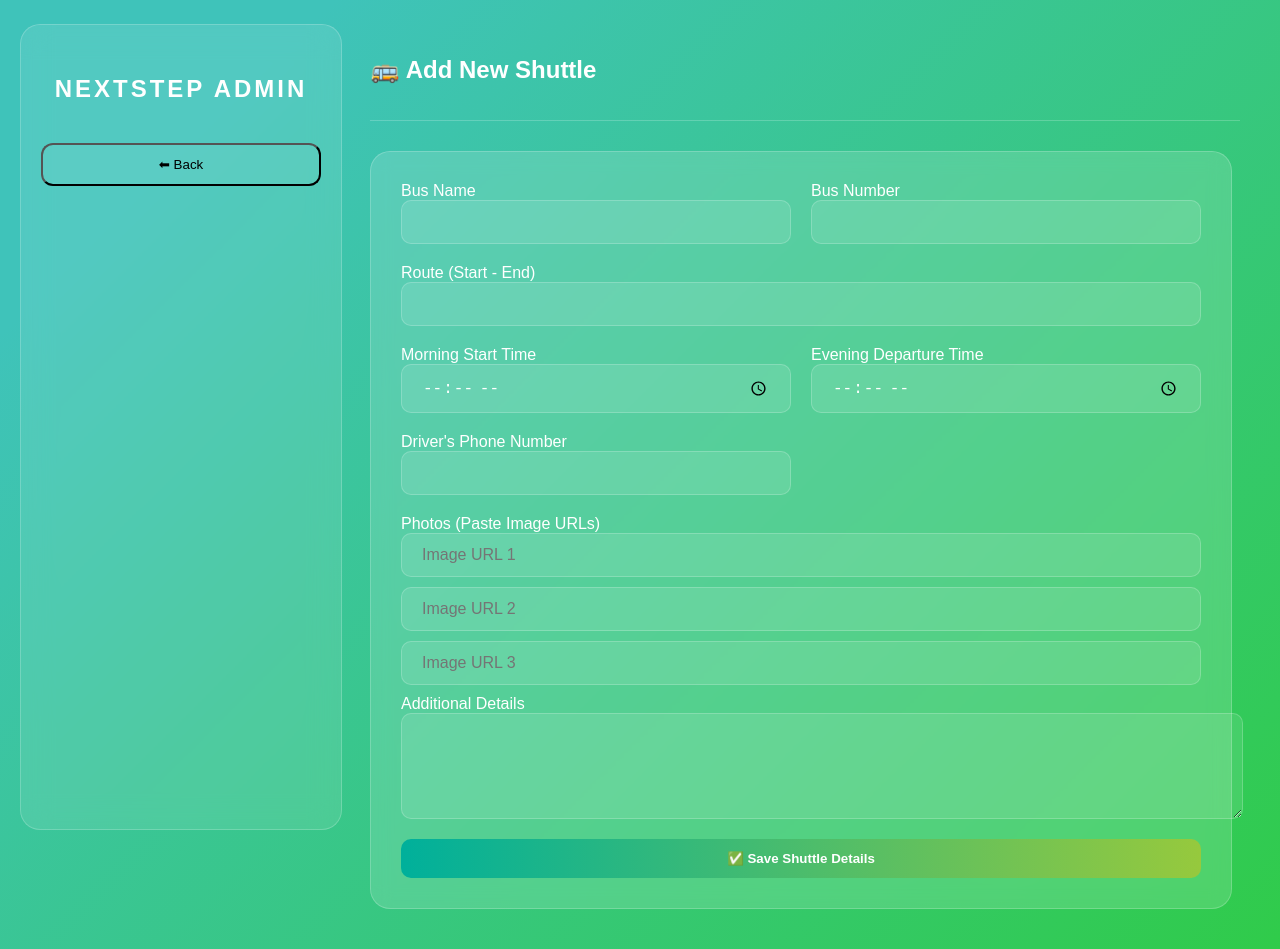
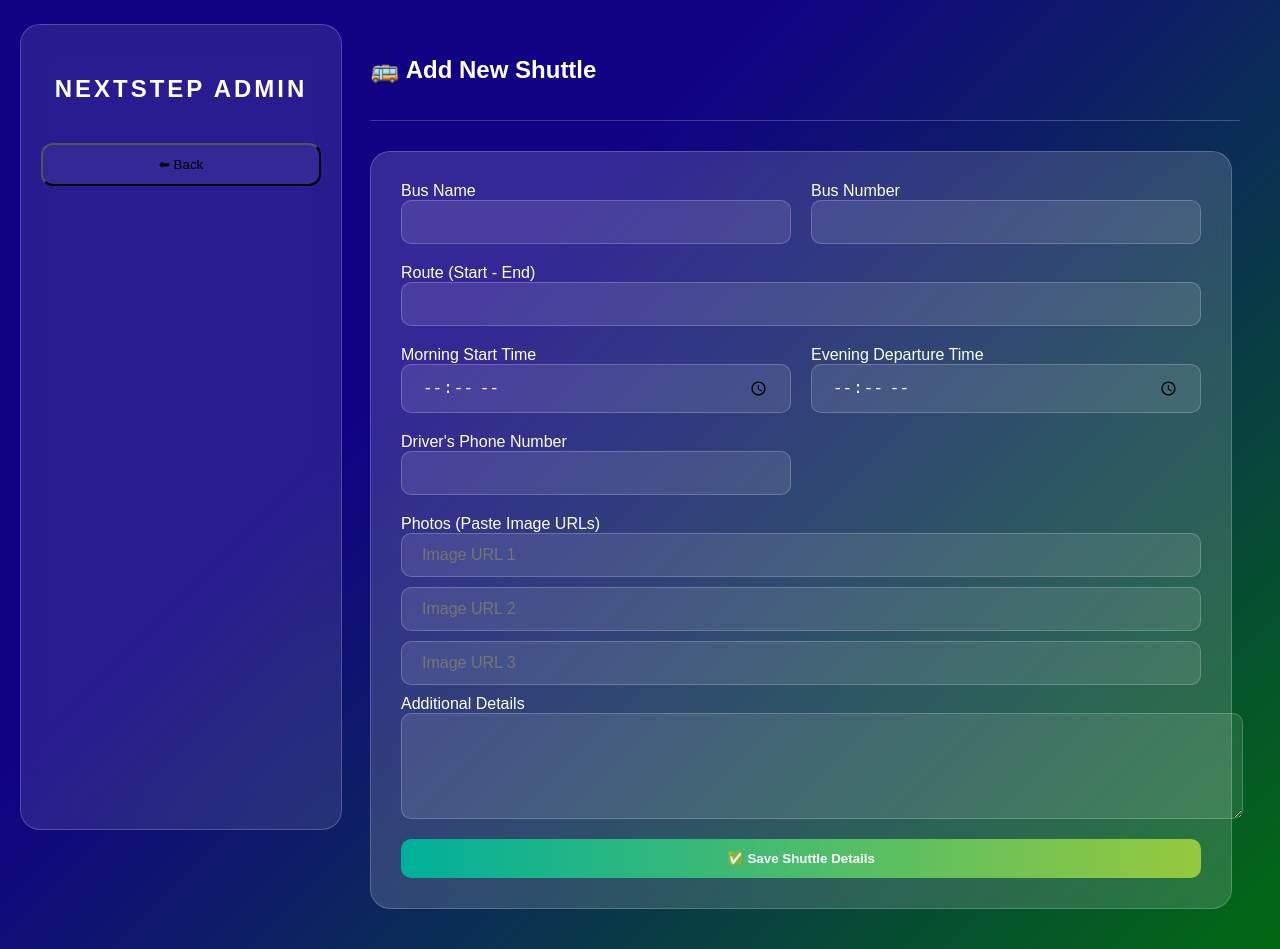
Before and after one commit to sudeesharavisara2-sys/nextstep-frontend, a React (Vite) app: page /add-shuttle in a window 1280 px wide. Built offline with nearby package versions, Linux system fonts and the light colour scheme.

Commit message:
Update Background Color

```diff
--- a/src/styles/Dashboard.css
+++ b/src/styles/Dashboard.css
@@ -2,7 +2,7 @@
 .dashboard-layout {
     display: flex;
     min-height: 100vh;
-    background: linear-gradient(135deg, #3fc3ba 15%, #30cb4a 100%);
+    background: linear-gradient(135deg, #110284 35%, #026a13 100%);
     color: white;
     font-family: 'Poppins', sans-serif;
 }
```
